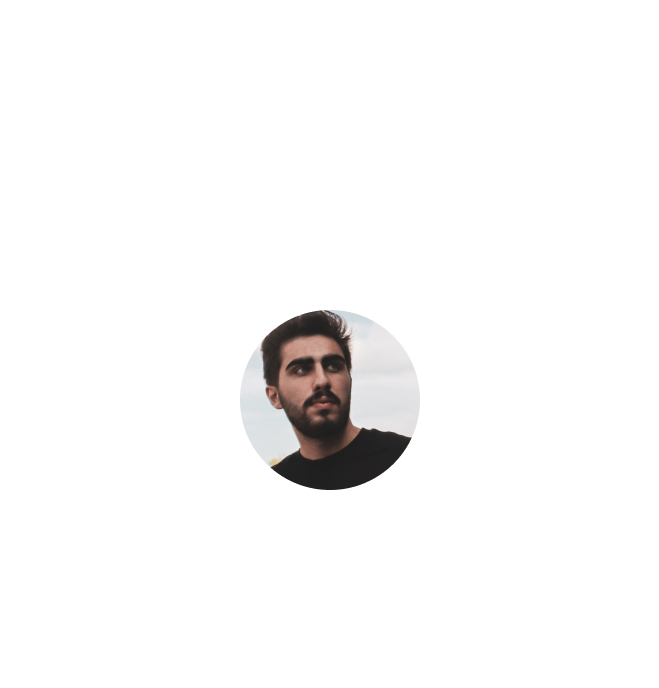
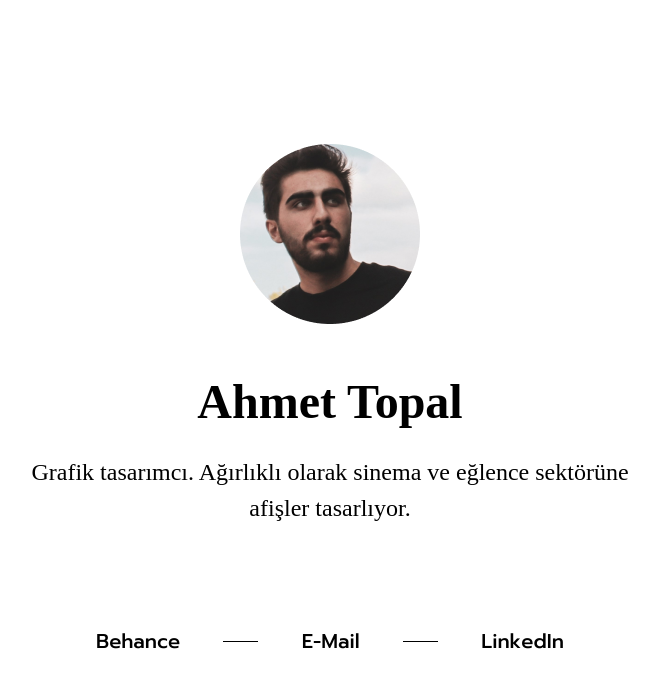
Before and after one commit to fyunusyildiz/ahmettopal, a plain HTML site: page index.html in a window 1280 px wide. Shown: the whole page, without its empty margins (310-969 px from the left). Drawn offline with Linux system fonts and the light colour scheme.

Commit message:
finish desktop

```diff
--- a/index.html
+++ b/index.html
@@ -5,10 +5,16 @@
     <meta name="viewport" content="width=device-width, initial-scale=1.0" />
     <title>Ahmet Topal</title>
     <style>
+        @import url('https://fonts.googleapis.com/css2?family=Prompt:wght@500&display=swap');
       body {
         margin: 0;
         padding: 0;
         overflow: hidden;
+      }
+      a {
+          text-decoration: none;
+          color: #000;
+          font-family: 'Prompt', sans-serif;
       }
       #ahmet {
         width: 100vw;
@@ -25,12 +31,53 @@
           align-items: center;
           justify-content: center;
       }
+      .name {
+          font-size: 48px;
+          font-weight: 700;
+          font-family: 'Times New Roman', serif;
+          margin-top: 50px;
+      }
+      .define {
+          font-size: 24px;
+          font-weight: 400;
+          font-family: 'Times New Roman', serif;
+          text-align: center;
+          width: 55%;
+          line-height: 1.5;
+          margin-top: 25px;
+      }
+      .buttons {
+          display: flex;
+          flex-direction: row;
+          justify-content: space-between;
+          align-items: center;
+          width: 40%;
+          margin-top: 100px;
+      }
+      .buttons a {
+          font-size: 20px;
+          font-weight: 500;
+      }
+      .buttons .line {
+          width: 35px;
+          height: 1px;
+          background: #000;
+      }
     </style>
   </head>
   <body>
     <div id="ahmet">
       <div class="ahmet-container">
         <img src="img/ahmet.png" alt="" />
+        <div class="name">Ahmet Topal</div>
+        <div class="define">Grafik tasarımcı. Ağırlıklı olarak sinema ve eğlence sektörüne afişler tasarlıyor.</div>
+        <div class="buttons">
+            <a href="https://www.behance.net/ahmet8topal">Behance</a>
+            <div class="line"></div>
+            <a href="https://mail.google.com/mail/?view=cm&fs=1&to=ahmet8topal@gmail.com">E-Mail</a>
+            <div class="line"></div>
+            <a href="https://www.linkedin.com/in/ahmet-topal/">LinkedIn</a>
+        </div>
       </div>
     </div>
   </body>
```
